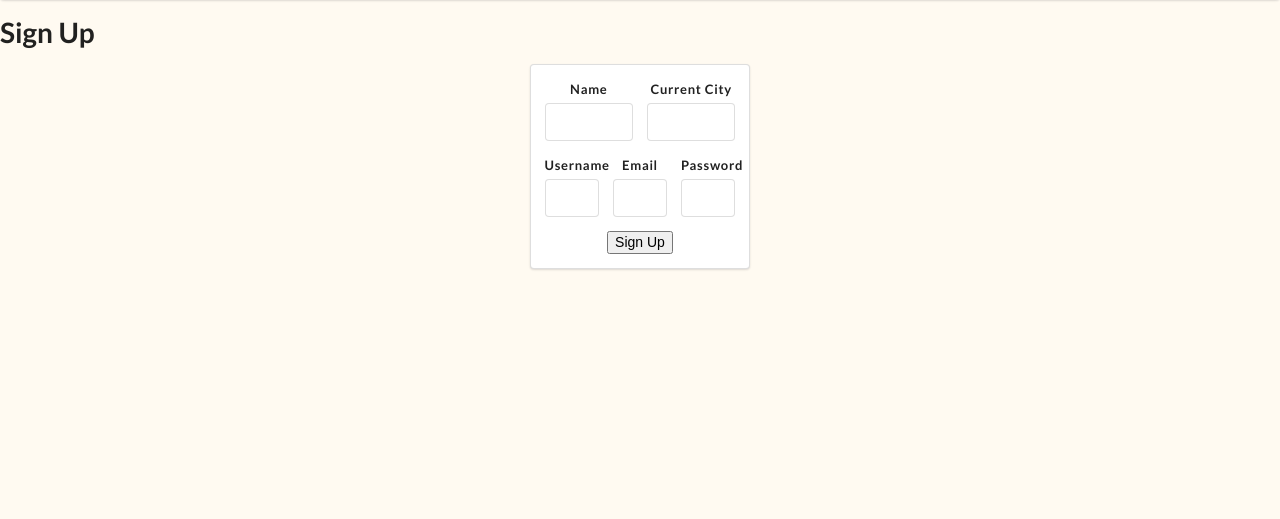
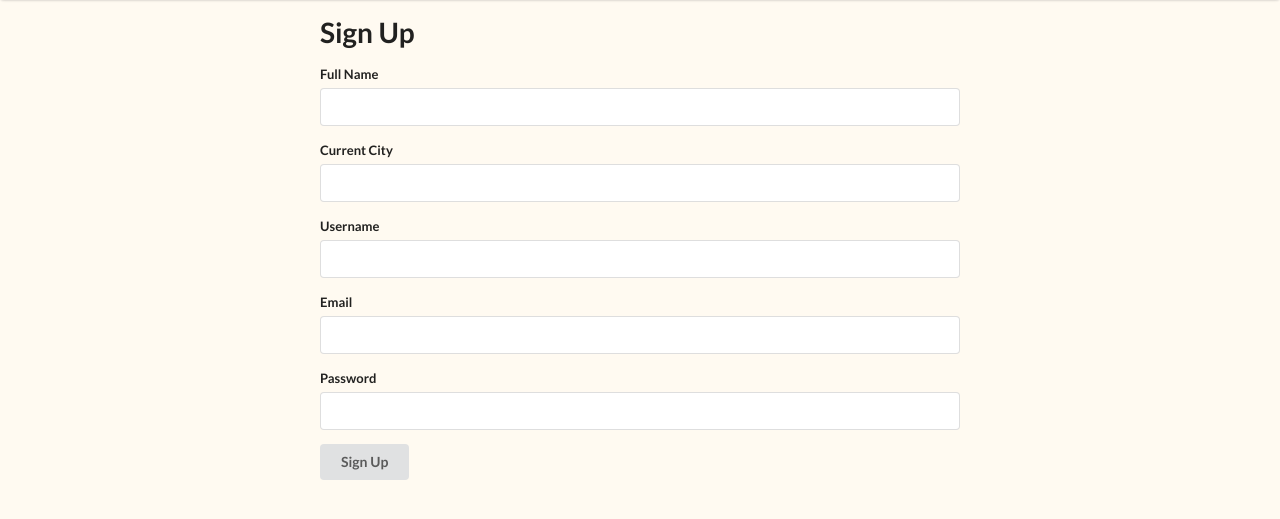
Before and after one commit to danlehner/wayfarer, a Django app: page /accounts/signup/ in a window 1280 px wide. Shown: the part 53-572 px from the top of the page. Run offline with Django 3.2, Linux system fonts and the light colour scheme; some libraries are stand-ins or nearby versions.

Commit message:
centering and styling on authentication forms

```diff
--- a/accounts/templates/signup.html
+++ b/accounts/templates/signup.html
@@ -1,22 +1,19 @@
 {% extends 'base.html' %}
 {% block content %}
 
+<section style="width: 50%;
+margin: 0 auto;">
 <h1>Sign Up</h1>
-
-<div class="ui horizontal divider">
-  <form class="ui form segment" action="{% url 'signup' %}" method="POST">
+  <form class="ui form" action="{% url 'signup' %}" method="POST">
     {% csrf_token %}
-    <div class="two fields">
     <p class="field">
-        <label for="name">Name</label>
+      <label for="name">Full Name</label>
       <input type="text" name="name" maxlength="50" minlength="2" required>
     </p>
     <p class="field">
       <label for="current_city">Current City</label>
       <input type="text" name="current_city" maxlength="50" minlength="2" required>
     </p>
-    </div>
-    <div class="three fields">
       <p class="field">
         <label for="username">Username</label>
         <input type="text" name="username" maxlength="25" minlength="2" required>
@@ -29,10 +26,9 @@
         <label for="password">Password</label>
         <input type="password" name="password" maxlength="50" minlength="4" required>
       </p>
-    </div>
-    <button type="submit">Sign Up</button>
+    <button class="ui button"  type="submit">Sign Up</button>
   </form>
-</div>
+</section>
 
 {% endblock %}
 
```
Also changed, not shown: accounts/templates/login.html (+7 -4 lines). Lines whose indentation alone changed are shown as unchanged.
